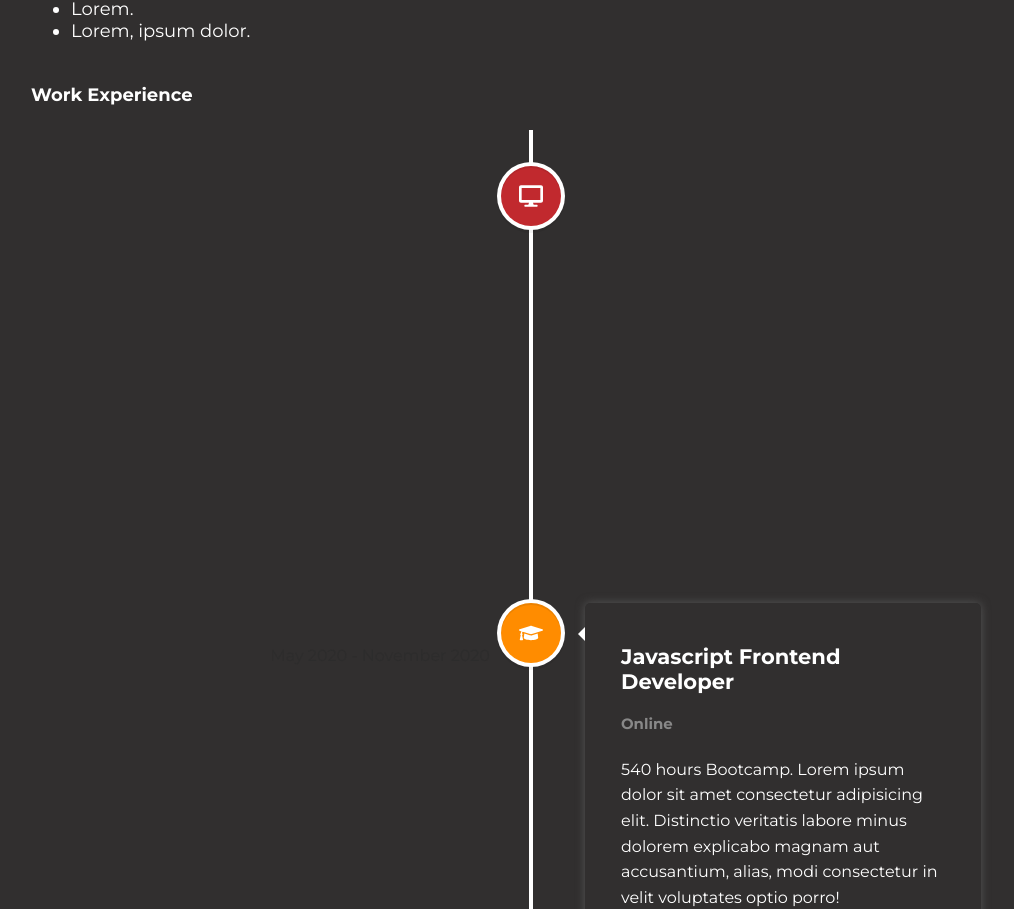
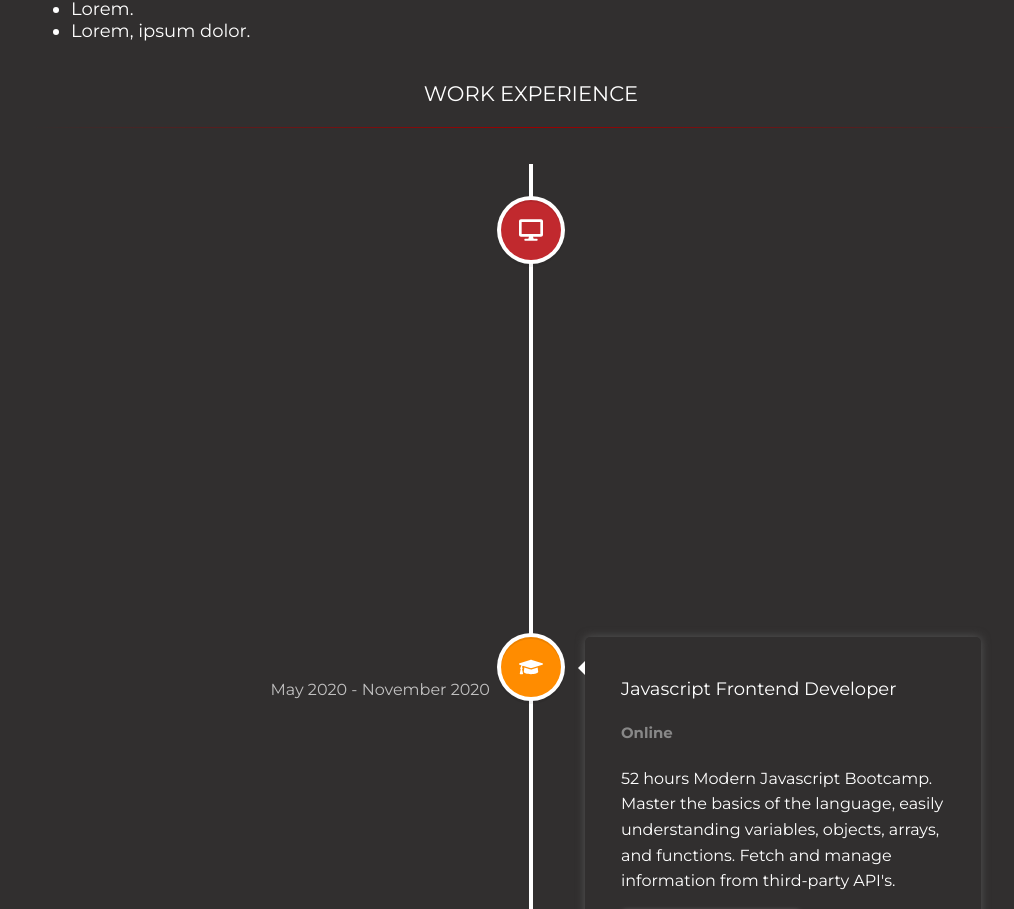
Before and after one commit to Joao17Duarte/react-personal-website, a React (Create React App) app: page / in a window 1280 px wide. Shown: the part 954-1863 px from the top of the page, without its empty margins (109-1123 px from the left). Built offline with nearby package versions, Linux system fonts and the light colour scheme.

Commit message:
Update some styles, and add workexp description

```diff
--- a/src/components/GlobalStyle/GlobalStyle.js
+++ b/src/components/GlobalStyle/GlobalStyle.js
@@ -24,8 +24,12 @@ body {
   .vertical-timeline-element-date {
     display: block !important;
     float: none !important;
-    color: rgb(44, 44, 44);
+    color: white;
     margin-top: 1.5em;
+  }
+  a {
+    font-size: 14px !important;
+    padding: 10px  !important;
   }
 }
 
--- a/src/components/WorkExp/TimelineElements.js
+++ b/src/components/WorkExp/TimelineElements.js
@@ -4,8 +4,9 @@ let timelineElements = [
     title: "Frontend Developer",
     location: "Hamburg, Germany",
     description:
-      "540 hours Bootcamp. Lorem ipsum dolor sit amet consectetur adipisicing elit. Distinctio veritatis labore minus dolorem explicabo magnam aut accusantium, alias, modi consectetur in velit voluptates optio porro!",
+      "540 hours of programming practice (HTML5, CSS3, Javascript, React, Styled Components, ...). Create responsive, accessible layouts. Fetch and manage information from third-party API's. Build from zero a Final Project with React.",
     buttonText: "View Final Project",
+    url: "https://github.com/Joao17Duarte/capstone-project",
     date: "January 2021 - April 2021",
     icon: "work",
   },
@@ -14,8 +15,9 @@ let timelineElements = [
     title: "Javascript Frontend Developer",
     location: "Online",
     description:
-      "540 hours Bootcamp. Lorem ipsum dolor sit amet consectetur adipisicing elit. Distinctio veritatis labore minus dolorem explicabo magnam aut accusantium, alias, modi consectetur in velit voluptates optio porro!",
-    buttonText: "View Github profile",
+      "52 hours Modern Javascript Bootcamp. Master the basics of the language, easily understanding variables, objects, arrays, and functions. Fetch and manage information from third-party API's.",
+    buttonText: "View Github repository",
+    url: "https://github.com/Joao17Duarte/jsbootcampcourse",
     date: "May 2020 - November 2020",
     icon: "school",
   },
@@ -24,7 +26,7 @@ let timelineElements = [
     title: "Frontend Developer",
     location: "Online",
     description:
-    "540 hours Bootcamp. Lorem ipsum dolor sit amet consectetur adipisicing elit. Distinctio veritatis labore minus dolorem explicabo magnam aut accusantium, alias, modi consectetur in velit voluptates optio porro!",
+    "63 hours Bootcamp. Create responsive, accessible, and beautiful layouts. Use JavaScript variables, conditionals, loops, functions, arrays, and objects. Use NPM to install all sorts of useful package.",
     buttonText: "",
     date: "January 2020 - May 2020",
     icon: "school",
@@ -34,7 +36,7 @@ let timelineElements = [
     title: "Spa-Therapist",
     location: "Hamburg, Germany",
     description:
-      "Providing Massages... .",
+      "Performing different types of massages and wellness therapies such as Hot-stone massage, Sport massage. Maintaining detailed records of massages, treatments, and therapies performed on each spa guest. Explaining massages, treatments, and therapies to guests and providing suitable recommendations as needed. Communicating with guests during massages to adjust massage techniques as required.",
     date: "December 2017 - March 2020",
     icon: "work",
   },
@@ -43,7 +45,7 @@ let timelineElements = [
     title: "Spa-Therapist and Receptionist",
     location: "Lisbon, Portugal",
     description:
-      "Providing Massages... and phonecalls .",
+      "Performing different types of massages and wellness therapies such as Hot-stone massage, Sport massage. Maintaining detailed records of massages, treatments, and therapies performed on each spa guest. Explaining massages, treatments, and therapies to guests and providing suitable recommendations as needed. Communicating with guests during massages to adjust massage techniques as required. Receiving visitors at the front desk by greeting, welcoming, directing and announcing them appropriately. Receiving and sorting daily mail.",
     date: "September 2014 - November 2017",
     icon: "work",
   },
--- a/src/components/WorkExp/WorkExp.css
+++ /dev/null
@@ -1,17 +0,0 @@
-
-
-.vertical-timeline-element-content {
-  background-color: blueviolet;
-  box-shadow: 0 0 10px #333;
-  padding: 2em 3em !important;
-}
-
-
-@media only screen and (max-width: 1700px) {
-  .vertical-timeline-element-date {
-    display: block !important;
-    float: none !important;
-    color: rgb(44, 44, 44);
-    margin-top: 1.5em;
-  }
-}
--- a/src/components/WorkExp/WorkExp.js
+++ b/src/components/WorkExp/WorkExp.js
@@ -1,5 +1,5 @@
 import styled from "styled-components/macro";
-
+// import { Route, Switch } from 'react-router-dom'
 import { ReactComponent as SchoolIcon } from "./school.svg"
 import { ReactComponent as WorkIcon } from "./work.svg"
 // import './WorkExp.css'
@@ -16,7 +16,8 @@ export default function WorkExp() {
   return (
     <div>
 
-      <h4>Work Experience</h4>
+      <H3>Work Experience</H3>
+      <HR/>
 
       <VerticalTimeline>
         {timelineElements.map((element) => {
@@ -46,7 +47,7 @@ export default function WorkExp() {
               <JobDescription>{element.description}</JobDescription>
 
               {showButton && (
-                <Button href="/">
+                <Button target='_blank' href={element.url}>
                   {element.buttonText}
                 </Button>
               )}
@@ -60,9 +61,10 @@ export default function WorkExp() {
 
 
 
-const Title = styled.h3`
+const Title = styled.h4`
   padding-top: 5px;
   margin-top: 0;
+  font-weight: normal;
 `
 
 const Location = styled.h5`
@@ -71,7 +73,6 @@ const Location = styled.h5`
 `
 
 const JobDescription = styled.p`
-
   margin: 1.5em 0 !important;
 `
 
@@ -88,11 +89,15 @@ box-shadow: 0 0 5px #888;
     background-color: #555;
 }
 `
+const H3 = styled.h3`
+  font-weight: normal;
+  text-transform: uppercase;
+  text-align: center;
+`
 
-// const WorkBtn = styled.a`
-// background-color: #06d6a0;
-// `
-
-// const SchoolBtn = styled.a`
-// background-color: #f9c74f;
-// `
+const HR = styled.hr`
+  border: 0;
+  height: 1px;
+  background-image: linear-gradient(to right, rgba(0, 0, 0, 0), rgba(155, 0, 0, 1), rgba(0, 0, 0, 0));
+  margin-bottom: 2em;
+`
```
Lines whose indentation alone changed are shown as unchanged.
